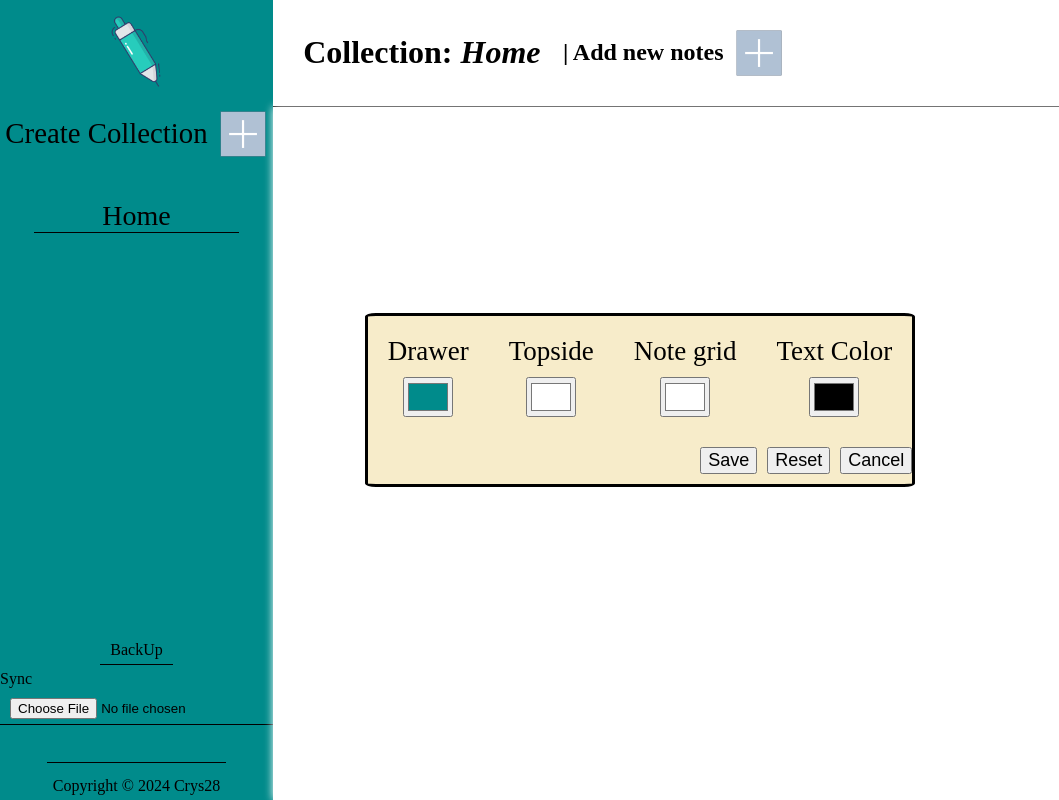
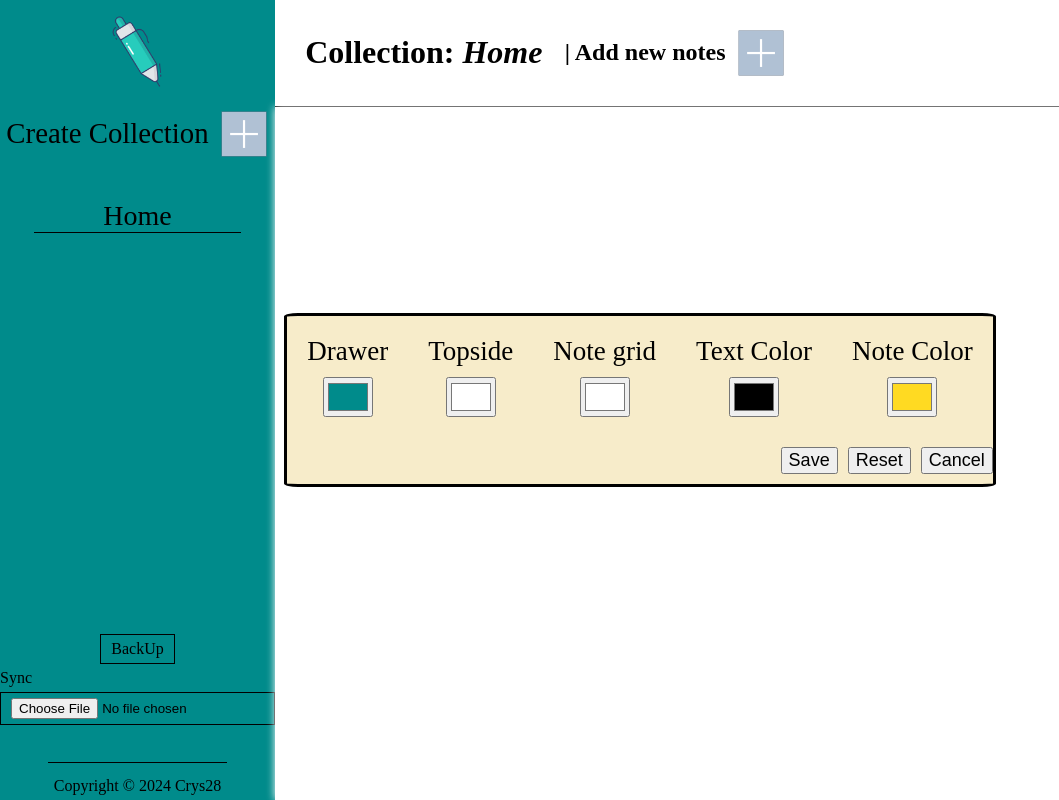
Before and after one commit to crys28/localStorage-note-app, a plain HTML site: page index.html in a window 1280 px wide. Both pictures are taken after a click on the picture 136 px from the left and 51 px from the top of the page. Shown: the whole page, without its empty margins (0-1059 px from the left). Drawn offline with Linux system fonts and the light colour scheme.

Commit message:
added option to change note bg color

```diff
--- a/index.html
+++ b/index.html
@@ -34,30 +34,6 @@
                     <span>Copyright © 2024 Crys28</span>
                 </div>
             </div>
-
-
-        <!-- <div id="drawer" class="mobileDrawer hideDrawer">
-            <div class="leftPanel">
-                <div class="topLeftPanel">
-                    <img src="./pics/ballpen.png" alt="" width="75" height="75">
-                    <div>
-                        <span>Create Collection</span>
-                        <img src="./pics/addBtn.png" alt="" width="50" height="50" onclick="switch_collection_dialog('')">
-                    </div>
-                </div>
-                <div id="collectionList" class="menu">
-                    <span>Home
-                        <div>
-                        <img src="./pics/edit.png" alt="" width="30" height="30">
-                        <img src="./pics/delete.png" alt="" width="30" height="30">
-                        </div>
-                    </span>
-                </div>
-                <div class="footer">
-                    <span>Copyright © 2024 Crys28</span>
-                </div>
-            </div>
-        </div> -->
 
         <div class="notePanel">
             <div id="topside" class="titleBar">
@@ -150,6 +126,10 @@
                     <span>Text Color</span>
                     <input id="textColor" type="color" value="#000000">
                 </div>
+                <div class="noteColor">
+                    <span>Note Color</span>
+                    <input id="noteColor" type="color" value="#FFDA22">
+                </div>
             </div>
             <div class="btns">
                 <button onclick="setColor()">Save</button>
--- a/script.js
+++ b/script.js
@@ -9,6 +9,7 @@ if(localStorage.length == 0){
             "topside" : "#FFFFFF",
             "noteGrid" : "#FFFFFF",
             "textCol" : "#000000",
+            "noteCol" : "#FFDA22",
         }
     ))
     // localStorage.setItem("collectionList", JSON.stringify(["Home"]))
@@ -31,10 +32,18 @@ const colorApp = () => {
     const noteGrid = document.getElementById("noteGrid");
     const mainFrame = document.getElementById("mainFrame");
 
+
+    setTimeout(() => {
+    const noteItem = document.querySelectorAll("div.noteItem");
     leftPanel.style.backgroundColor = appColor.drawer
     topside.style.backgroundColor = appColor.topside
     noteGrid.style.backgroundColor = appColor.noteGrid
     mainFrame.style.color = appColor.textCol
+    noteItem.forEach(element => {
+        element.style.backgroundColor = appColor.noteCol
+    });
+    }, 300);
+
 }
 colorApp()
 
@@ -47,6 +56,7 @@ openCollection()
 
 // RENDER NOTES - this function is responsible for rendering dynamically the notes on the web page.
 const renderNotes = () =>{
+    const appColor = JSON.parse(localStorage.getItem("appColor"))
     const noteGrid = document.getElementById("noteGrid")
     noteGrid.innerHTML = ""
     const collectionTitle = document.getElementById("collectionName").innerText
@@ -58,6 +68,7 @@ const renderNotes = () =>{
 
                 const div = document.createElement('div');
                 div.classList.add("noteItem")
+                div.style.backgroundColor = appColor.noteCol
                 const imgEdit = document.createElement('img');
                 imgEdit.src = "./pics/edit.png";
                 imgEdit.width = "34"
@@ -370,6 +381,7 @@ const setColor = () =>{
     const navColor = document.getElementById("navColor")
     const notegridColor = document.getElementById("notegridColor")
     const textColor = document.getElementById("textColor")
+    const noteColor = document.getElementById("noteColor")
 
     const appColor = JSON.parse(localStorage.getItem("appColor"))
 
@@ -377,6 +389,7 @@ const setColor = () =>{
     appColor.topside = navColor.value
     appColor.noteGrid = notegridColor.value
     appColor.textCol = textColor.value
+    appColor.noteCol = noteColor.value
 
     localStorage.setItem("appColor", JSON.stringify(appColor))
 
@@ -389,6 +402,7 @@ const resetColor = () =>{
     document.getElementById("navColor").value = "#FFFFFF"
     document.getElementById("notegridColor").value = "#FFFFFF"
     document.getElementById("textColor").value = "#000000"
+    document.getElementById("noteColor").value = "#FFDA22"
 }
 
 //This function toggles the changing color dialog.
@@ -409,6 +423,7 @@ const switchColorDialog = () =>{
         document.getElementById("navColor").value = appColor.topside
         document.getElementById("notegridColor").value = appColor.noteGrid
         document.getElementById("textColor").value = appColor.textCol
+        document.getElementById("noteColor").value = appColor.noteCol
 
         bgDrop.style.zIndex = "0"
     }else{
--- a/styles.css
+++ b/styles.css
@@ -86,18 +86,13 @@
         }
         .backUp{
             display: flex;
-            /* width: 100%; */
             padding: 2rem 0;
-            /* justify-content: center; */
             flex-direction: column;
             align-items: center;
             gap: 5%;
-            /* text-align: center; */
 
             span, input{
-                /* background-color: cadetblue; */
-                border-bottom: 1px solid black;
-                /* width: ; */
+                border: 1px solid black;
                 padding: 5px 10px;
                 margin: 5px 0;
                 cursor: pointer;
@@ -200,7 +195,7 @@
             .noteItem{
                 width: 280px;
                 height: 290px;
-                background-color: #FFDA22;
+                /* background-color: #FFDA22; */
                 box-shadow: 2px 3px 25px grey;
                 transition: 0.2s ease;
                 padding: 5%;
```
